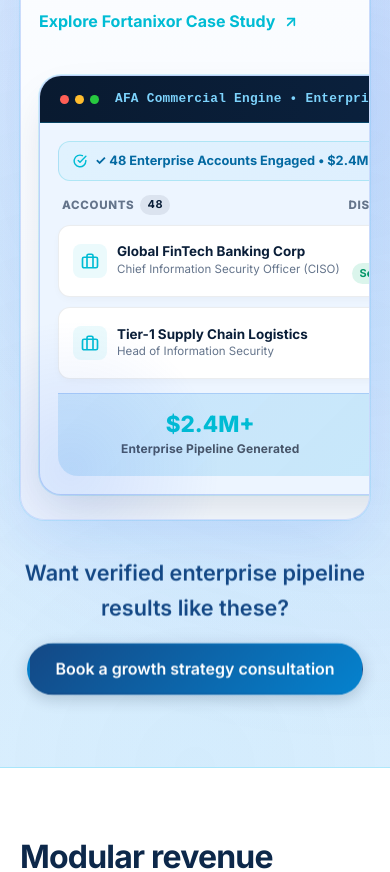
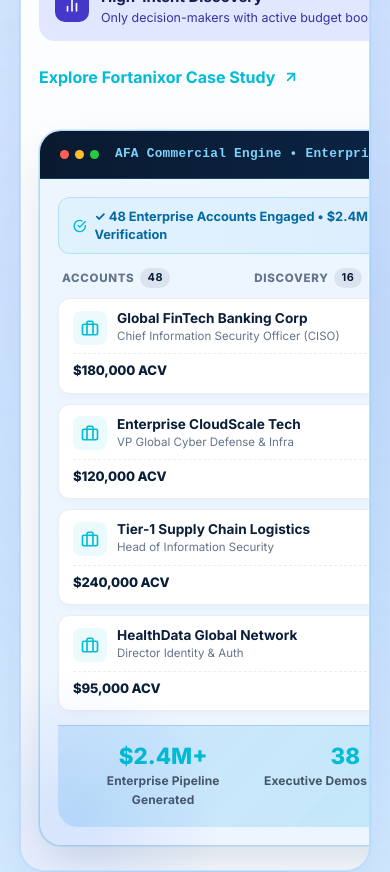
Before and after one commit to HafizTayyabNasir/AFATechnolgies, a Next.js app: page / in a window 390 px wide. Shown: the part 4440-5312 px from the top of the page. Built offline with nearby package versions, Linux system fonts and the light colour scheme.

Commit message:
Fix deal cards overflow in mockup window by using single-column flex layout

```diff
--- a/AFA-Technologies-Website.html
+++ b/AFA-Technologies-Website.html
@@ -1112,6 +1112,8 @@ ul{margin:0;padding:0;list-style:none}
   display: flex;
   flex-direction: column;
   gap: 14px;
+  min-width: 0;
+  overflow: hidden;
 }
 
 /* Status Banner */
@@ -1921,21 +1923,24 @@ ul{margin:0;padding:0;list-style:none}
 }
 .mockup-leads-grid,
 .mockup-deals-grid {
-  display: grid;
-  grid-template-columns: 1fr 1fr;
+  display: flex;
+  flex-direction: column;
   gap: 10px;
+  width: 100%;
 }
 .mockup-deal-card {
   background: #ffffff;
   border: 1px solid rgba(10, 30, 56, 0.08);
   border-radius: 12px;
-  padding: 12px 14px;
+  padding: 11px 14px;
   box-shadow: 0 3px 10px -2px rgba(10, 30, 56, 0.04);
   display: flex;
   align-items: center;
   justify-content: space-between;
   gap: 12px;
   transition: transform 0.2s ease, box-shadow 0.2s ease;
+  width: 100%;
+  box-sizing: border-box;
 }
 .mockup-deal-card:hover {
   transform: translateY(-2px);
@@ -1946,6 +1951,7 @@ ul{margin:0;padding:0;list-style:none}
   align-items: center;
   gap: 10px;
   min-width: 0;
+  flex: 1;
 }
 .deal-account-icon {
   width: 34px;
@@ -1958,10 +1964,11 @@ ul{margin:0;padding:0;list-style:none}
 }
 .deal-meta {
   min-width: 0;
+  flex: 1;
 }
 .deal-account-name {
   display: block;
-  font-size: 0.84rem;
+  font-size: 0.85rem;
   font-weight: 700;
   color: #0a1e38;
   white-space: nowrap;
@@ -2009,9 +2016,19 @@ ul{margin:0;padding:0;list-style:none}
   background: rgba(14, 165, 233, 0.15);
   color: #0284c7;
 }
-@media (max-width: 640px) {
-  .mockup-deals-grid {
-    grid-template-columns: 1fr;
+@media (max-width: 520px) {
+  .mockup-deal-card {
+    flex-direction: column;
+    align-items: flex-start;
+    gap: 8px;
+  }
+  .deal-card-right {
+    flex-direction: row;
+    align-items: center;
+    justify-content: space-between;
+    width: 100%;
+    padding-top: 6px;
+    border-top: 1px dashed rgba(10, 30, 56, 0.08);
   }
 }
 
--- a/app/globals.css
+++ b/app/globals.css
@@ -1209,6 +1209,8 @@ ul{margin:0;padding:0;list-style:none}
   display: flex;
   flex-direction: column;
   gap: 14px;
+  min-width: 0;
+  overflow: hidden;
 }
 
 /* Status Banner */
@@ -1262,22 +1264,25 @@ ul{margin:0;padding:0;list-style:none}
 /* Leads & Deals Grid */
 .mockup-leads-grid,
 .mockup-deals-grid {
-  display: grid;
-  grid-template-columns: 1fr 1fr;
+  display: flex;
+  flex-direction: column;
   gap: 10px;
+  width: 100%;
 }
 
 .mockup-deal-card {
   background: #ffffff;
   border: 1px solid rgba(10, 30, 56, 0.08);
   border-radius: 12px;
-  padding: 12px 14px;
+  padding: 11px 14px;
   box-shadow: 0 3px 10px -2px rgba(10, 30, 56, 0.04);
   display: flex;
   align-items: center;
   justify-content: space-between;
   gap: 12px;
   transition: transform 0.2s ease, box-shadow 0.2s ease;
+  width: 100%;
+  box-sizing: border-box;
 }
 
 .mockup-deal-card:hover {
@@ -1290,6 +1295,7 @@ ul{margin:0;padding:0;list-style:none}
   align-items: center;
   gap: 10px;
   min-width: 0;
+  flex: 1;
 }
 
 .deal-account-icon {
@@ -1304,11 +1310,12 @@ ul{margin:0;padding:0;list-style:none}
 
 .deal-meta {
   min-width: 0;
+  flex: 1;
 }
 
 .deal-account-name {
   display: block;
-  font-size: 0.84rem;
+  font-size: 0.85rem;
   font-weight: 700;
   color: #0a1e38;
   white-space: nowrap;
@@ -1362,6 +1369,22 @@ ul{margin:0;padding:0;list-style:none}
 .deal-stage-pill--active {
   background: rgba(14, 165, 233, 0.15);
   color: #0284c7;
+}
+
+@media (max-width: 520px) {
+  .mockup-deal-card {
+    flex-direction: column;
+    align-items: flex-start;
+    gap: 8px;
+  }
+  .deal-card-right {
+    flex-direction: row;
+    align-items: center;
+    justify-content: space-between;
+    width: 100%;
+    padding-top: 6px;
+    border-top: 1px dashed rgba(10, 30, 56, 0.08);
+  }
 }
 
 .mockup-lead-card {
```
